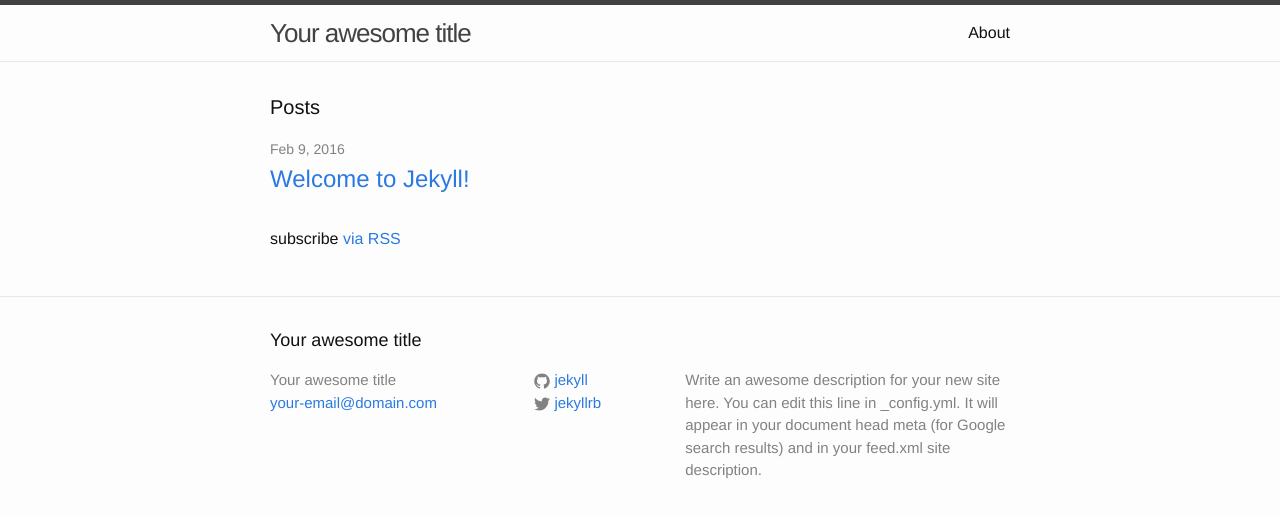
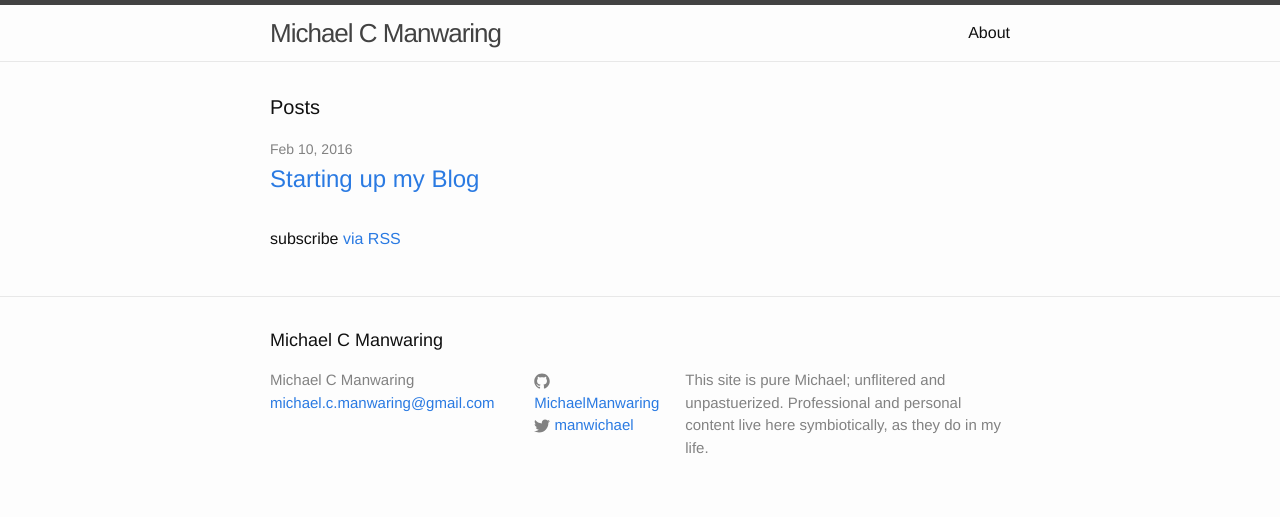
Before and after one commit to MichaelManwaring/MichaelManwaring.github.io, a Jekyll site: the page built from index.html, in a window 1280 px wide. Shown: the top 517 px of the page. Built offline with Jekyll 4.4.1, drawn with Linux system fonts in a browser that asks for light colours.

Commit message:
First Blog Post

```diff
--- a/_config.yml
+++ b/_config.yml
@@ -6,16 +6,15 @@
 # 'jekyll serve'. If you change this file, please restart the server process.
 
 # Site settings
-title: Your awesome title
-email: your-email@domain.com
-description: > # this means to ignore newlines until "baseurl:"
-  Write an awesome description for your new site here. You can edit this
-  line in _config.yml. It will appear in your document head meta (for
-  Google search results) and in your feed.xml site description.
+title: Michael C Manwaring
+email: michael.c.manwaring@gmail.com
+description: > #
+  This site is pure Michael; unflitered and unpastuerized.
+  Professional and personal content live here symbiotically, as they do in my life.
 baseurl: "" # the subpath of your site, e.g. /blog
-url: "http://yourdomain.com" # the base hostname & protocol for your site
-twitter_username: jekyllrb
-github_username:  jekyll
+url: "http://michaelcmanwaring.com" # the base hostname & protocol for your site
+twitter_username: manwichael
+github_username:  MichaelManwaring
 
 # Build settings
 markdown: kramdown
```
Also changed, not shown: _posts/2016-02-09-welcome-to-jekyll.markdown (deleted, +0 -25 lines), _posts/2016-02-10-starting-my-blog.markdown (added, +11 -0 lines).
